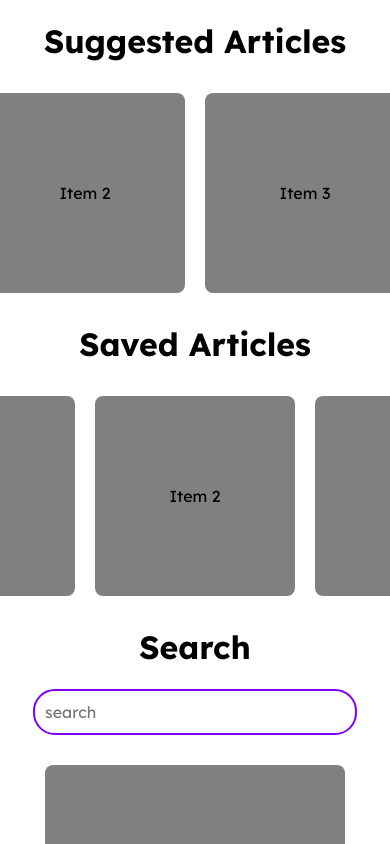
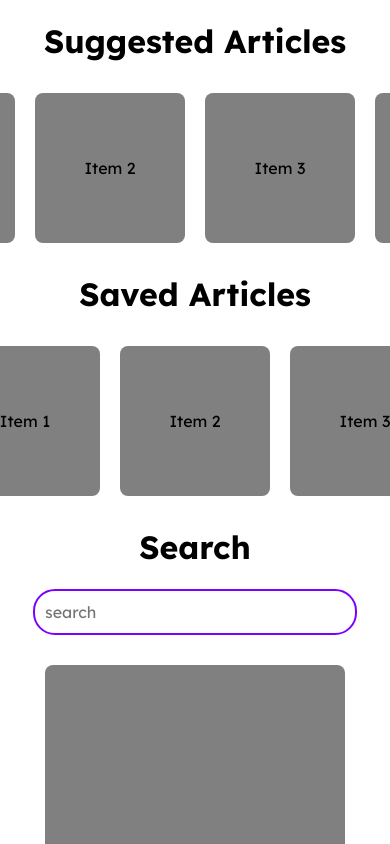
Before and after one commit to griffindavidson/cmpe195a-project, a Next.js app: page / in a window 390 px wide. Shown: the top 844 px of the page. Built offline with nearby package versions, Linux system fonts and the light colour scheme.

Commit message:
touchup for mobile

```diff
--- a/src/app/home.css
+++ b/src/app/home.css
@@ -15,10 +15,12 @@
 .item {
     background: gray;
     margin: 10px;
-    width: 200px;
-    min-width: 200px;
-    height: 200px;
-    line-height: 200px;
+    width: 150px;
+    min-width: 150px;
+    aspect-ratio: 1;
+    height: auto;
+    min-height: 150px;
+    line-height: 150px;
     border-radius: 0.5rem;
 }
 
```
